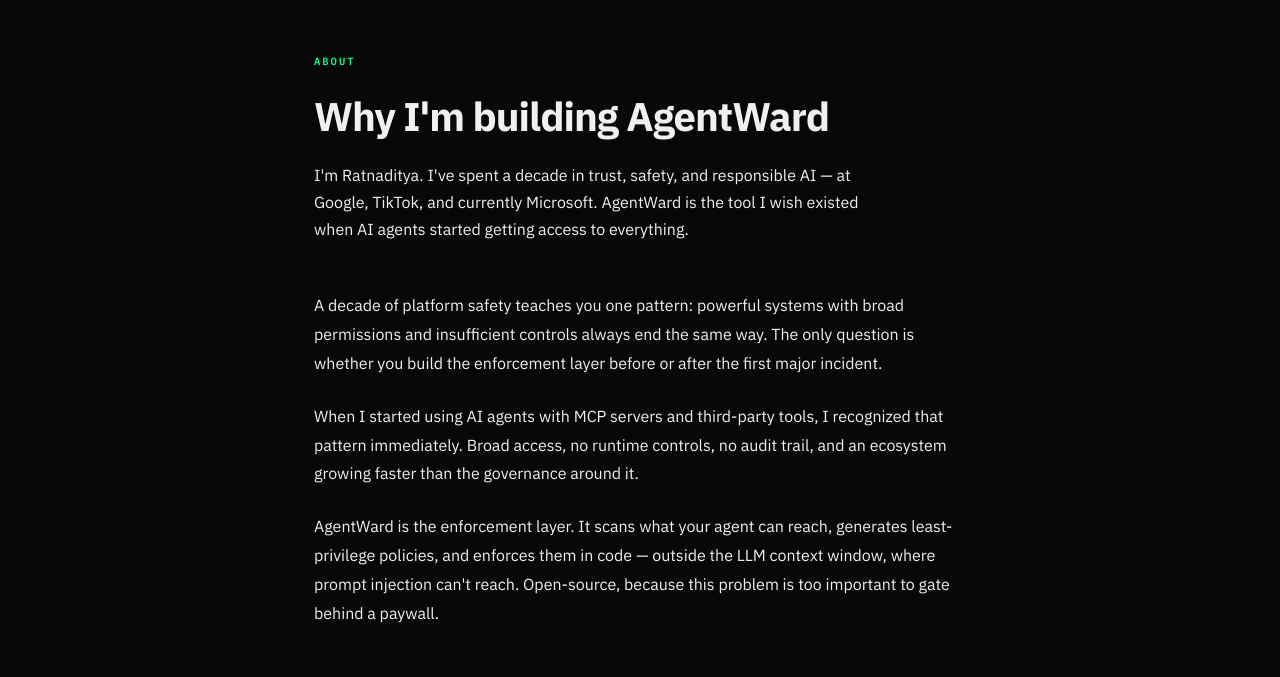
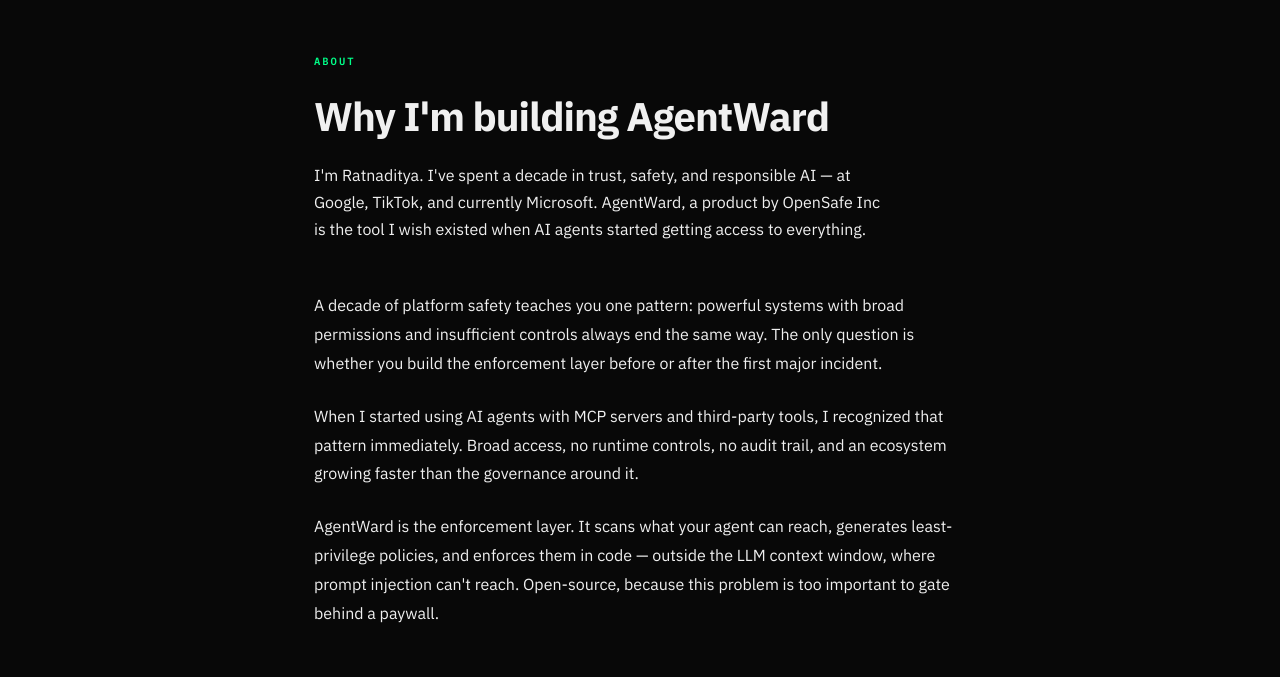
Before and after one commit to averyfoote/agent, a plain HTML site: page docs/Site/about.html in a window 1280 px wide. Shown: the part 63-740 px from the top of the page. Drawn offline with Linux system fonts and the light colour scheme.

Commit message:
feat: add OpenSafe Inc attribution to about page intro

```diff
--- a/docs/Site/about.html
+++ b/docs/Site/about.html
@@ -120,7 +120,7 @@
 <div class="page-hero">
   <div class="eyebrow">About</div>
   <h1 class="page-title">Why I'm building AgentWard</h1>
-  <p class="page-sub">I'm Ratnaditya. I've spent a decade in trust, safety, and responsible AI — at Google, TikTok, and currently Microsoft. AgentWard is the tool I wish existed when AI agents started getting access to everything.</p>
+  <p class="page-sub">I'm Ratnaditya. I've spent a decade in trust, safety, and responsible AI — at Google, TikTok, and currently Microsoft. AgentWard, a product by OpenSafe Inc is the tool I wish existed when AI agents started getting access to everything.</p>
 </div>
 
 <div class="story">
```
